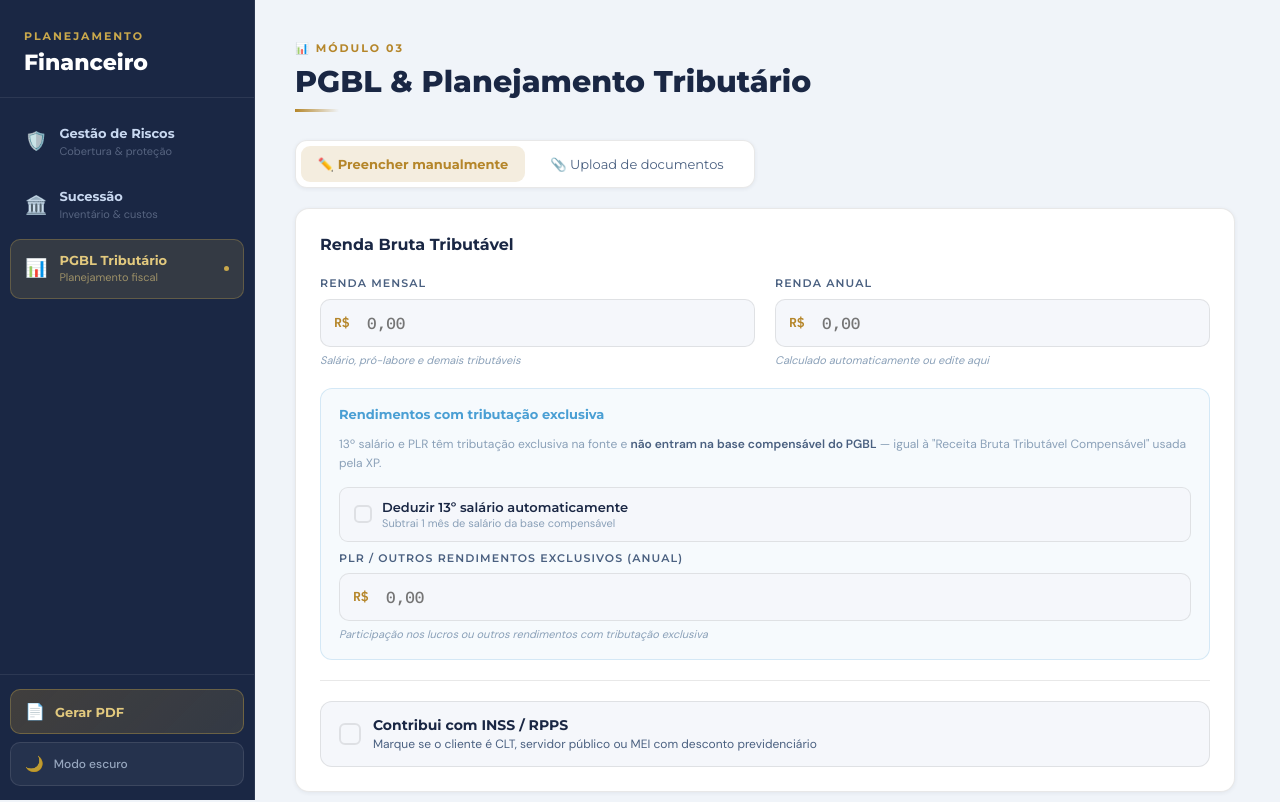
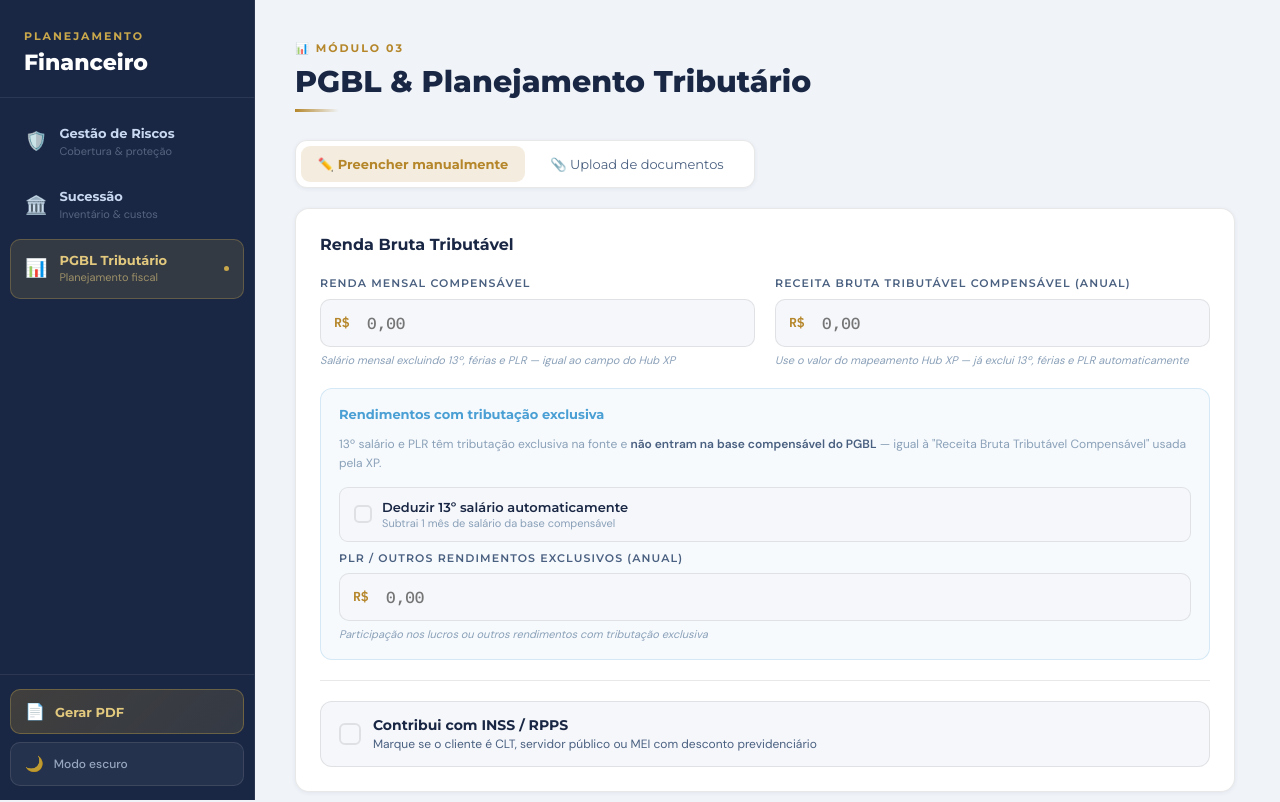
Before and after one commit to theolimaa/patrimonio, a React (Vite) app: page /pgbl in a window 1280 px wide. Shown: the top 802 px of the page. Built offline with nearby package versions, Linux system fonts and the light colour scheme.

Commit message:
Update PGBL.jsx

```diff
--- a/src/pages/PGBL.jsx
+++ b/src/pages/PGBL.jsx
@@ -322,8 +322,8 @@ ${textoCompleto}`
         <Card>
           <CardTitle>Renda Bruta Tributável</CardTitle>
           <div style={{ display: 'grid', gridTemplateColumns: '1fr 1fr', gap: '20px', marginBottom: '20px' }}>
-            <MoneyField label="Renda mensal" value={rendaMensal} onChange={handleRendaMensalChange} hint="Salário, pró-labore e demais tributáveis" />
-            <MoneyField label="Renda anual" value={rendaAnual} onChange={handleRendaAnualChange} hint="Calculado automaticamente ou edite aqui" />
+            <MoneyField label="Renda mensal compensável" value={rendaMensal} onChange={handleRendaMensalChange} hint="Salário mensal excluindo 13º, férias e PLR — igual ao campo do Hub XP" />
+<MoneyField label="Receita Bruta Tributável Compensável (anual)" value={rendaAnual} onChange={handleRendaAnualChange} hint="Use o valor do mapeamento Hub XP — já exclui 13º, férias e PLR automaticamente" />
           </div>
 
           {/* Rendimentos com tributação exclusiva */}
```
